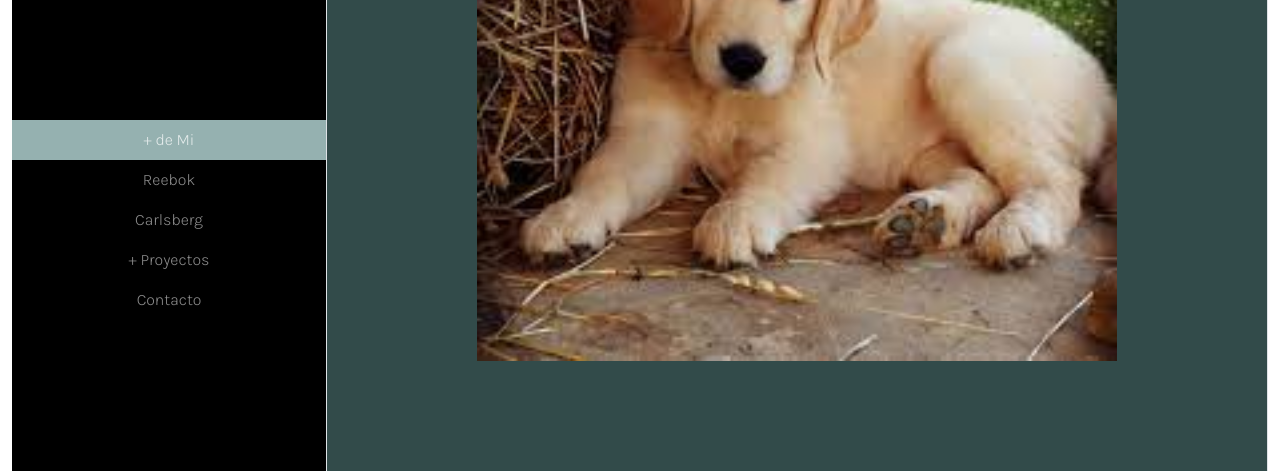
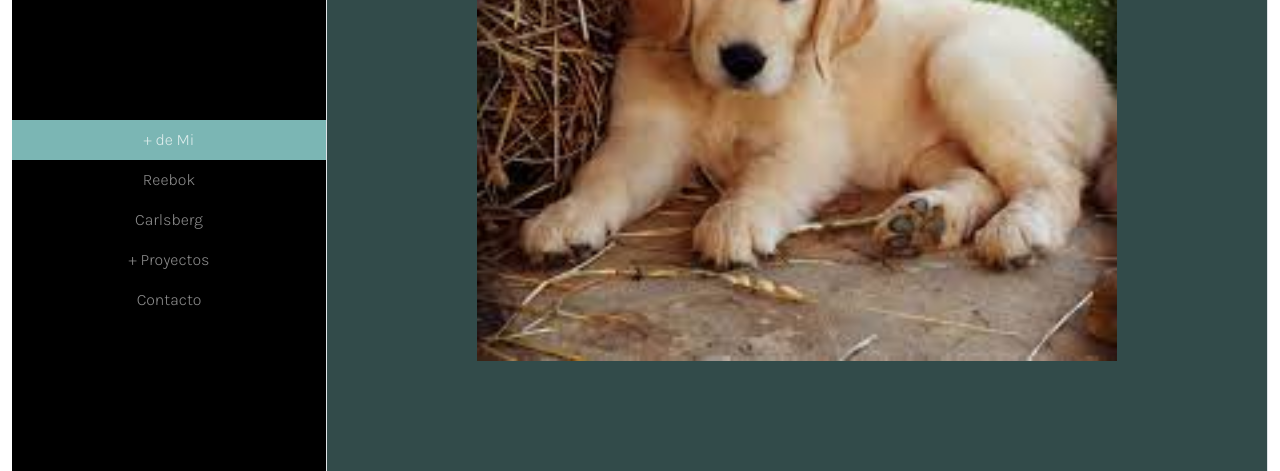
Before and after one commit to karla-carbonell/videograph_Carbonell, a plain HTML site: page index.html in a window 1280 px wide. In both pictures the pointer is over the link "+ de Mi". Shown: the part 200-671 px from the top of the page. Drawn offline with nearby package versions, Linux system fonts and the light colour scheme; a web font is replaced by a local one.

Commit message:
Cambie color del hover

```diff
--- a/style.css
+++ b/style.css
@@ -47,7 +47,7 @@ header a{
 }
 
 li a:hover {
-    background-color: #95B1B0;
+    background-color: #7BB6B4;
     color: white;
 }
 
```
